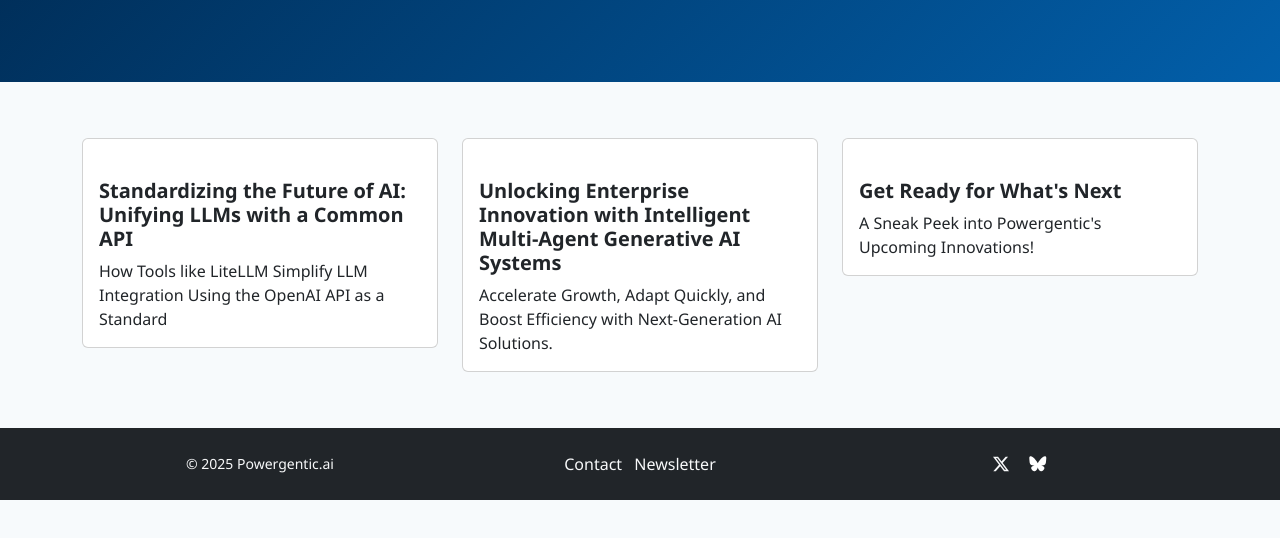
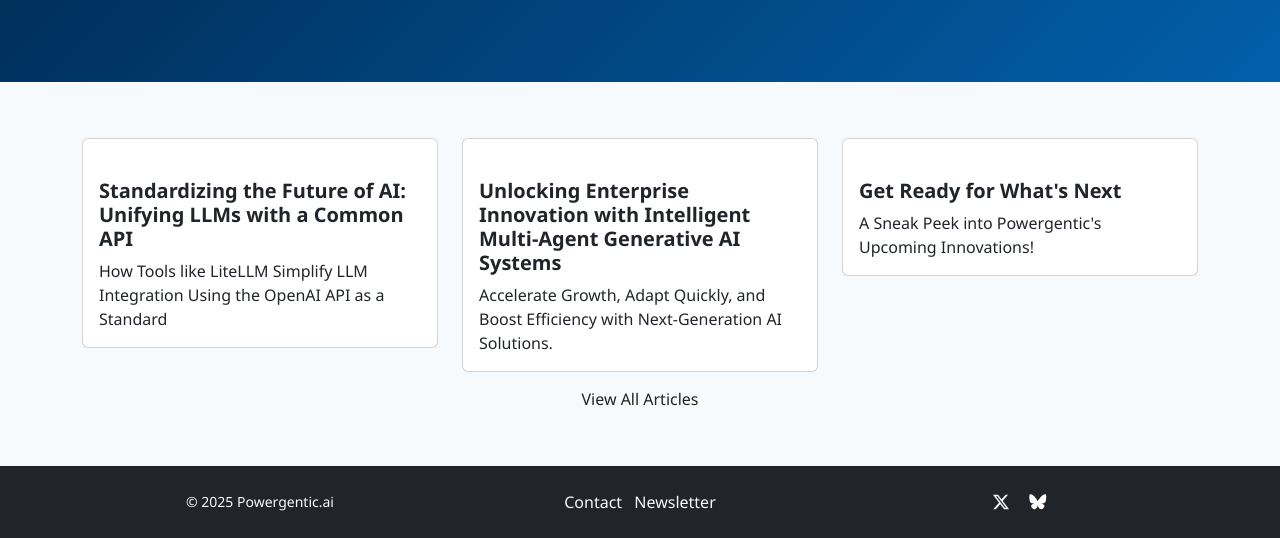
Before and after one commit to powergentic/website, a Jekyll site: the page built from index.html, in a window 1280 px wide and 900 px high, scrolled down 748 px, cut to the strip 362-900 px from the top of the window. Built offline with Jekyll 4.4.1, drawn with Linux system fonts in a browser that asks for light colours; a script that is not in the unit is left out; before the commit the page ends 1610 px from its top, so only the background shows below that.

Commit message:
Update index.html

```diff
--- a/index.html
+++ b/index.html
@@ -129,4 +129,7 @@ title: Powergentic - AI Enterprise Platform
       </div>
     </div>
   </div>
+  <div class="row">
+    <a href="https://powergentic.beehiiv.com" class="btn btn-light">View All Articles</a>
+  </div>
 </section>
```
